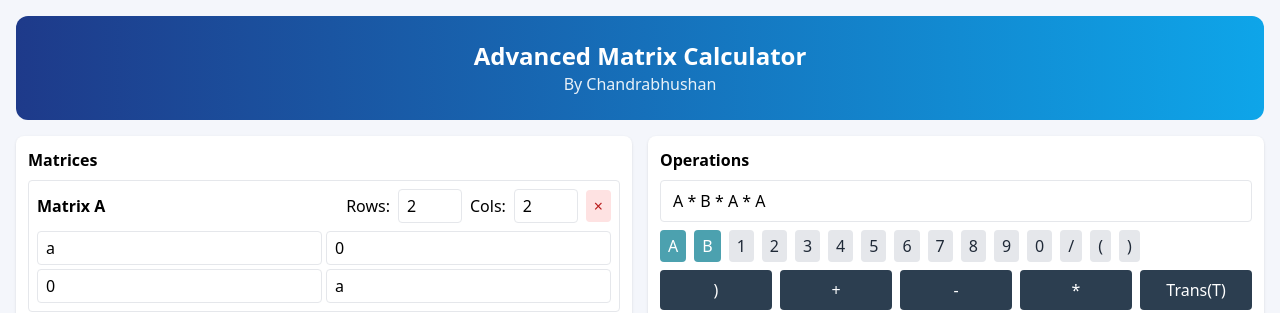
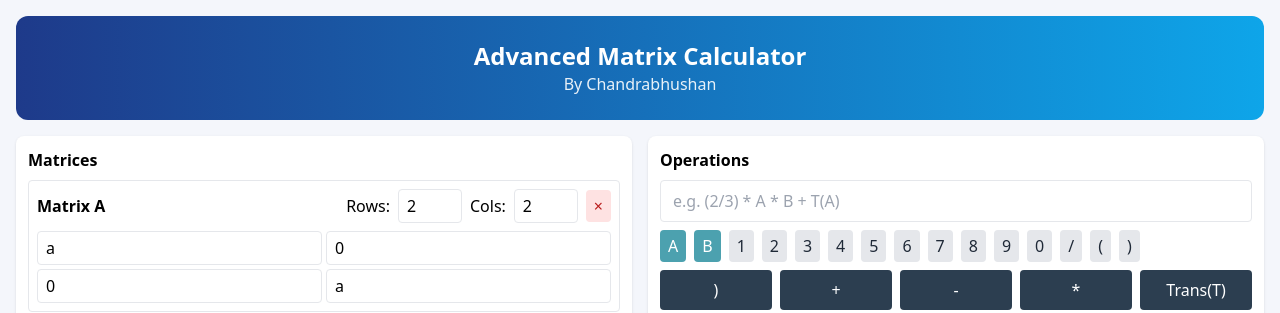
Before and after one commit to Codushan/Matrix, a Next.js app in the folder web/: page / in a window 1280 px wide. Shown: the top 313 px of the page. Built offline with nearby package versions, Linux system fonts and the light colour scheme.

Commit message:
Matrix 7

```diff
--- a/web/app/page.tsx
+++ b/web/app/page.tsx
@@ -11,7 +11,7 @@ export default function Page() {
     { name: 'A', rows: 2, cols: 2, data: [['a', '0'], ['0', 'a']] },
     { name: 'B', rows: 2, cols: 2, data: [['a', 'a'], ['0', '0']] },
   ]);
-  const [expr, setExpr] = useState('A * B * A * A');
+  const [expr, setExpr] = useState(null as string | null);
   const [result, setResult] = useState<EvalResponse | null>(null);
   const [error, setError] = useState<string | null>(null);
 
@@ -239,7 +239,7 @@ export default function Page() {
 
         <section className="bg-white rounded-lg shadow p-3">
           <div className="font-semibold mb-2">Operations</div>
-          <input className="w-full border rounded px-3 py-2 mb-2" value={expr} onChange={e => setExpr(e.target.value)} placeholder="e.g. A * B + T(A)" />
+          <input className="w-full border rounded px-3 py-2 mb-2" value={expr} onChange={e => setExpr(e.target.value)} placeholder="e.g. (2/3) * A * B + T(A)" />
           <div className="flex flex-wrap gap-2 mb-2">
             {varButtons.map(v => (
               <button key={v} className="bg-[#4ca1af] text-white rounded px-2 py-1" onClick={() => insertToken(v)}>{v}</button>
```
